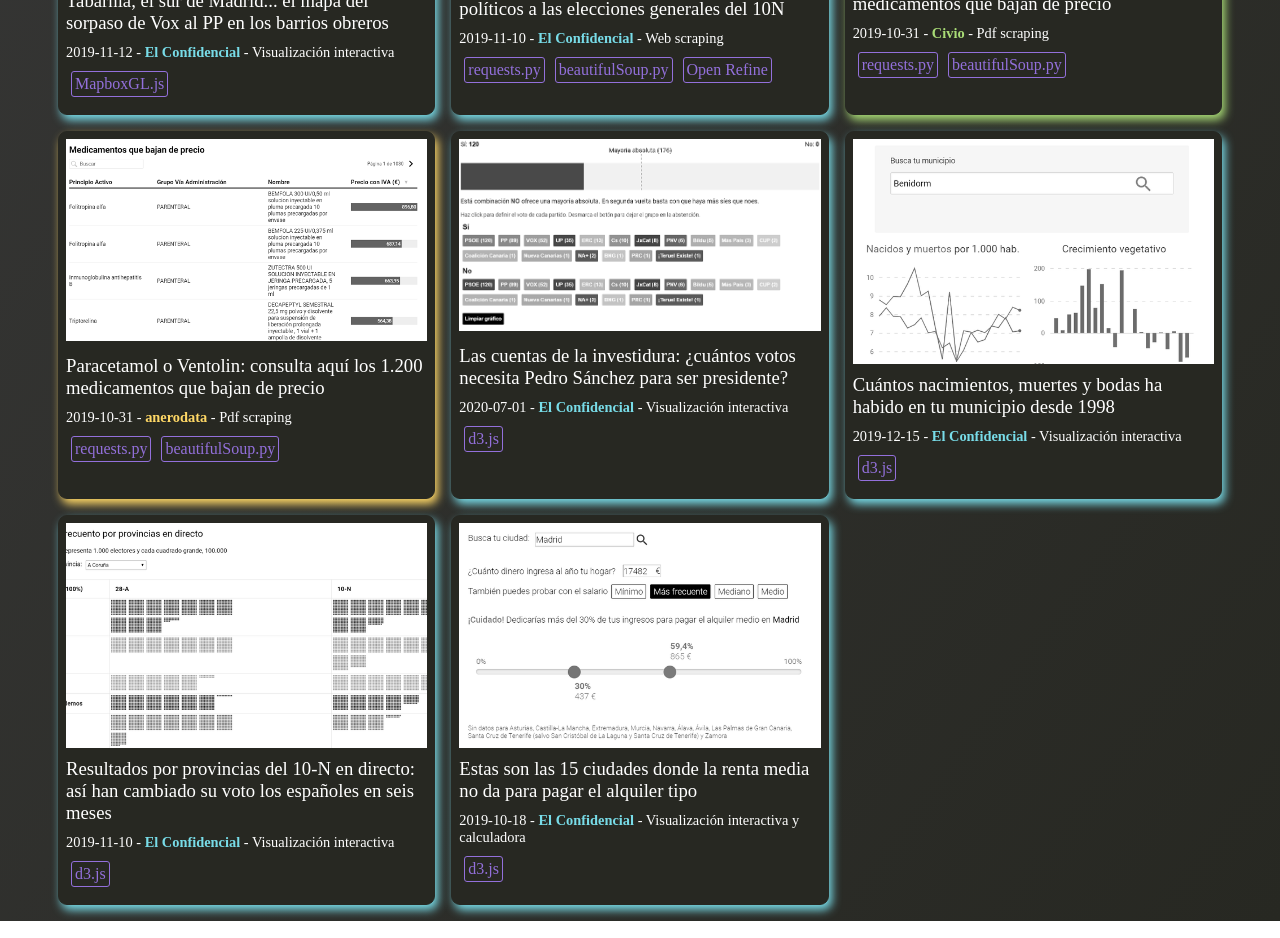
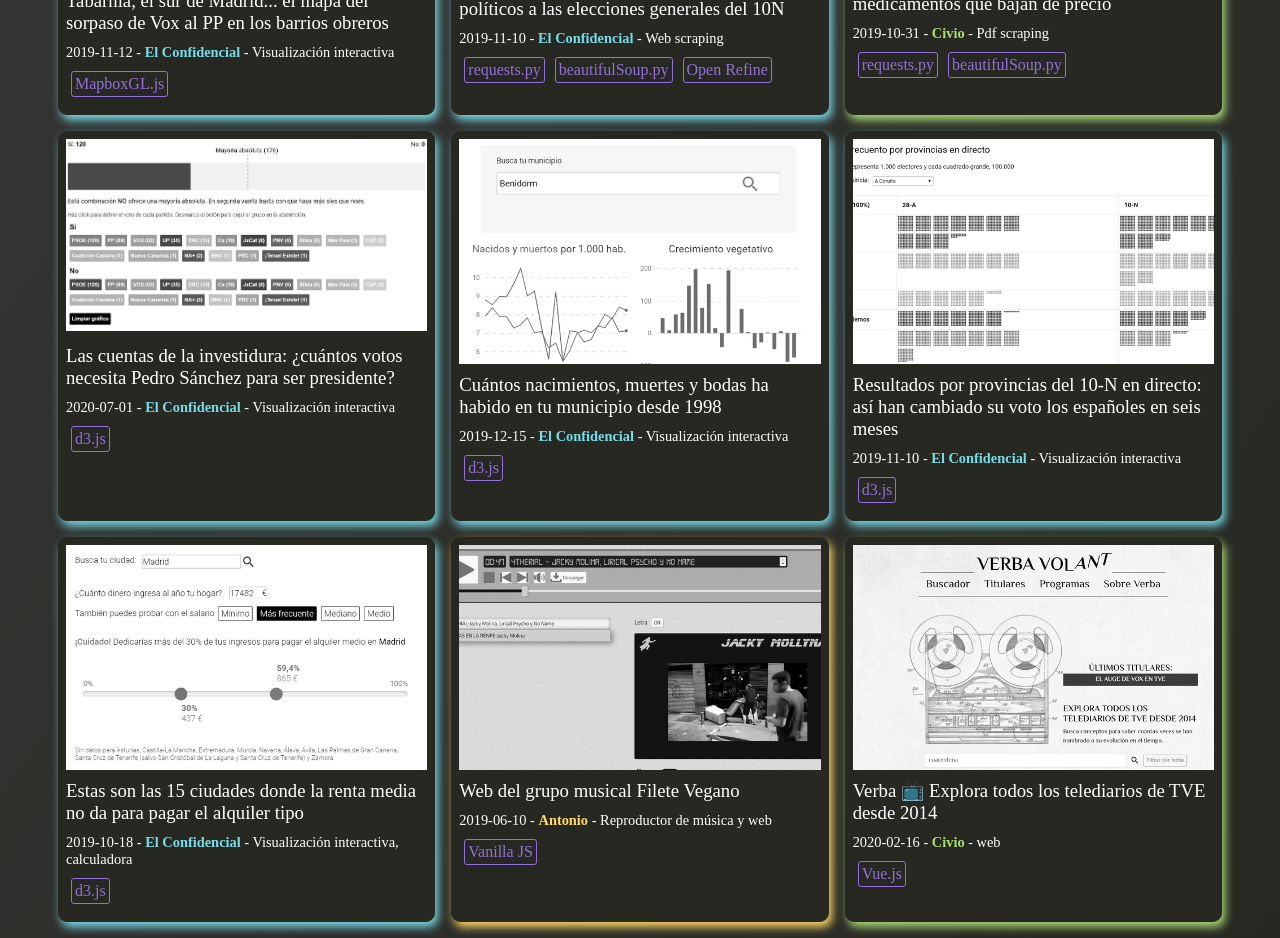
Before and after one commit to anerodata/portfolio, a Vue app: page / in a window 1280 px wide. Shown: the part 860-1798 px from the top of the page. Built offline with nearby package versions, Linux system fonts and the light colour scheme; a web font is replaced by a local one.

Commit message:
Adding articles

```diff
--- a/src/components/FilterBtn.vue
+++ b/src/components/FilterBtn.vue
@@ -64,7 +64,7 @@
     background: #a9dc76;
   }
 
-  button.anerodata {
+  button.Antonio {
     background: #ffd866;
   }
 </style>
--- a/src/components/Item.vue
+++ b/src/components/Item.vue
@@ -65,12 +65,12 @@
     box-shadow: 3px 5px 10px #a9dc76;
   }
 
-  .item.anerodata .item_organization {
+  .item.Antonio .item_organization {
     color: #ffd866;
     font-weight: bold;
   }
 
-  .item.anerodata {
+  .item.Antonio {
     box-shadow: 3px 5px 10px #ffd866;
   }
 
--- a/src/components/Items.vue
+++ b/src/components/Items.vue
@@ -10,7 +10,6 @@
 <script>
 import Item from './Item.vue'
 import FilterBtn from './FilterBtn.vue'
-import { mapGetters, mapActions } from 'vuex'
 export default {
   name: 'Items',
   components: {
@@ -34,7 +33,7 @@
           },
 
           {
-            name: 'anerodata',
+            name: 'Antonio',
             show: false
           }
         ]
--- a/src/data/data.json
+++ b/src/data/data.json
@@ -66,17 +66,6 @@
 	},
 
 	{
-		"titulo": "Paracetamol o Ventolin: consulta aquí los 1.200 medicamentos que bajan de precio",
-		"fecha": "2019-10-31",
-		"url": "https://www.elconfidencial.com/alma-corazon-vida/2019-10-31/bajan-precios-medicamentos-paracetamol-ventolin_2308239/",
-		"biblioteca": ["requests.py", "beautifulSoup.py"],
-		"tecnología": [{"key":"Python", "value":"py"}, {"key":"Open Refine", "value":"Open Refine"}],
-		"organización": "anerodata",
-		"descripción": "Pdf scraping",
-		"id": "7"
-	},
-
-	{
 		"titulo": "Las cuentas de la investidura: ¿cuántos votos necesita Pedro Sánchez para ser presidente?",
 		"fecha": "2020-07-01",
 		"url": "https://www.elconfidencial.com/espana/2020-01-07/cuentas-investidura-pedro-sanchez-presidente-martes_2397720/",
@@ -116,7 +105,29 @@
 		"biblioteca": ["d3.js"],
 		"tecnología": [],
 		"organización": "El Confidencial",
-		"descripción": "Visualización interactiva y calculadora",
+		"descripción": "Visualización interactiva, calculadora",
 		"id": "11"
+	},
+
+	{
+		"titulo": "Web del grupo musical Filete Vegano",
+		"fecha": "2019-06-10",
+		"url": "https://anerodata.github.io/filete-vegano/",
+		"biblioteca": ["Vanilla JS"],
+		"tecnología": [],
+		"organización": "Antonio",
+		"descripción": "Reproductor de música y web",
+		"id": "12"
+	},
+
+	{
+		"titulo": "Verba 📺 Explora todos los telediarios de TVE desde 2014",
+		"fecha": "2020-02-16",
+		"url": "https://verba.civio.es/",
+		"biblioteca": ["Vue.js"],
+		"tecnología": [],
+		"organización": "Civio",
+		"descripción": "web",
+		"id": "13"
 	}
 ]
```
Also changed, not shown: src/assets/img/12.png (added), src/assets/img/13.png (added).
